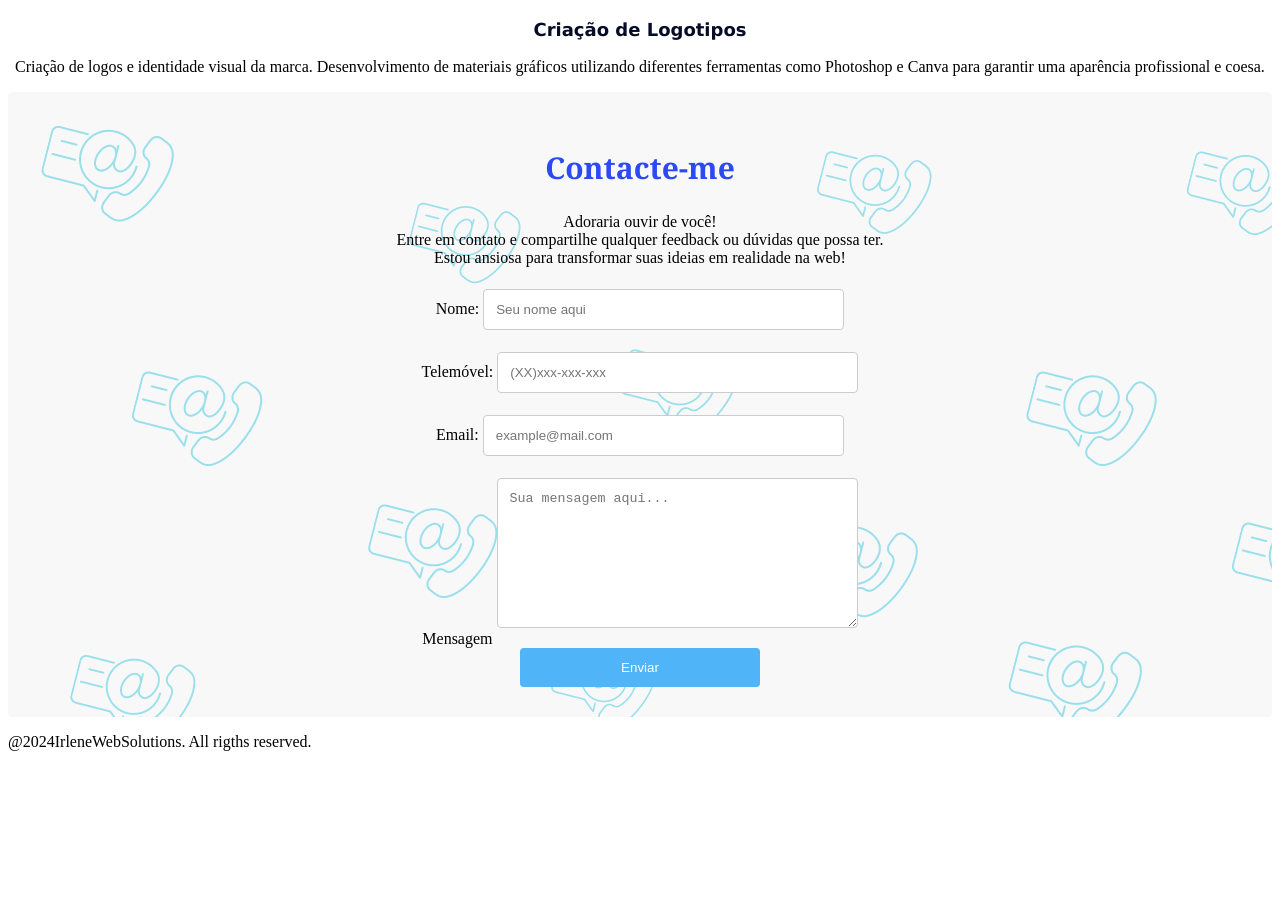
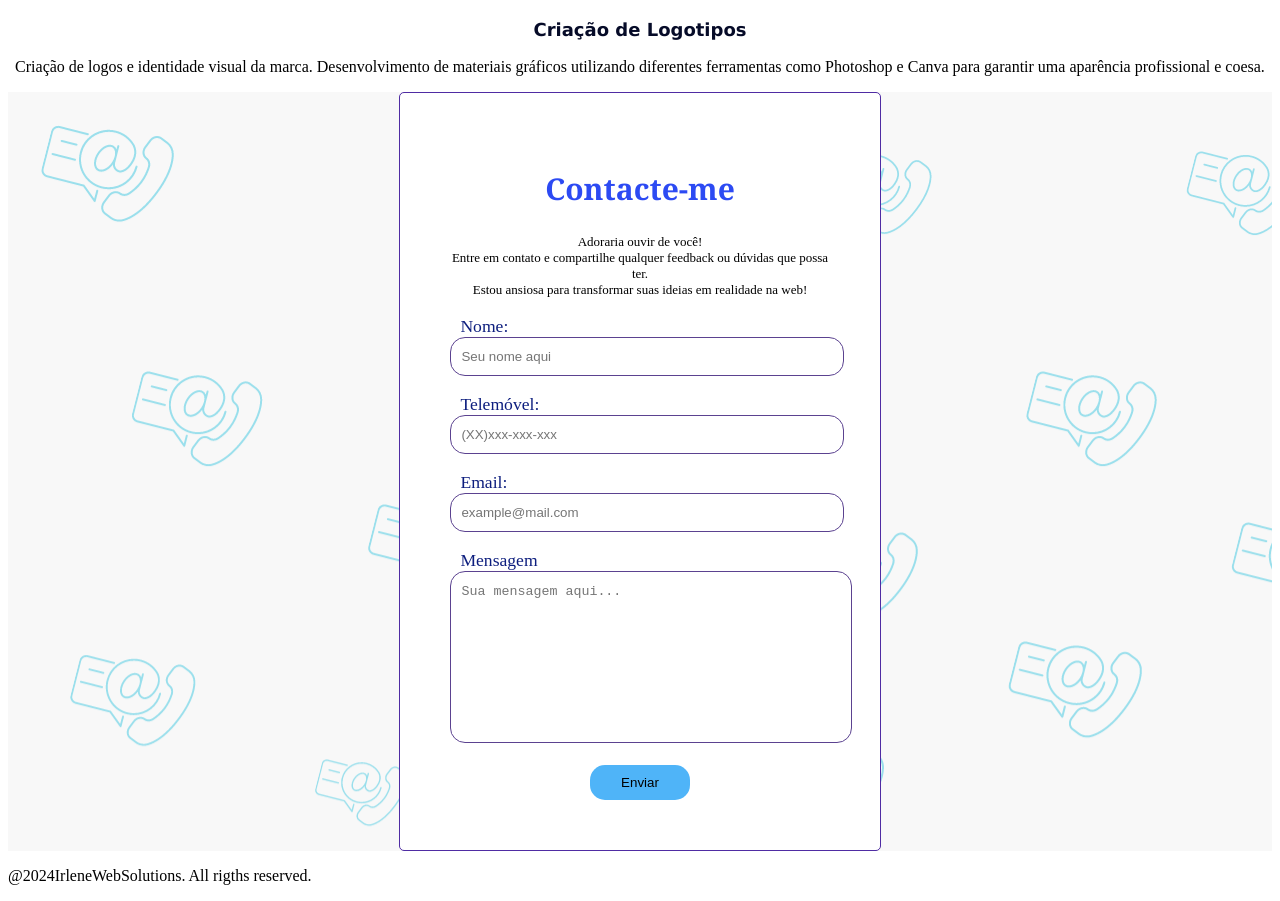
Before and after one commit to irlenegaliza/MyProfessionalPortfolio, a plain HTML site: page index.html in a window 1280 px wide. Shown: the part 2133-3034 px from the top of the page. Before the commit the page ends 2900 px from the top, so only its background shows below. Drawn offline with Linux system fonts and the light colour scheme.

Commit message:
ajustes no formulario finais. Concluído

```diff
--- a/estilo.css
+++ b/estilo.css
@@ -69,17 +69,170 @@ div.meus_projetos{
 
 /* Formulario de contato */
 
+div.formulario_contato{
+    width: 100%;
+    background-image: url("imagens/background_form.png");
+
+}
+
+.form_contato{
+    width: 30%;
+    padding: 50px;
+    border:1px solid #4f2ca3;
+    background-color: #ffffff;
+    border-radius: 5px;
+    display: block;
+    margin-left: auto; /* aqui */
+    margin-right: auto; /* e aqui */
+}
+
+.form_contato h2{
+    font-family: Georgia, 'Times New Roman', Times, serif;
+    font-size: 30px;
+    color:#2c4af3;
+    width: 100%;
+    text-align: center;
+}
+
+.form_contato p{
+    text-align: center;
+    width: 100%;
+    font-size: small;
+}
+
+.field{
+    width: 100%;
+    margin: 18px 0;
+}
+
+.field label {
+    padding-left: 10px;
+    font-size: 1.1em;
+    display: block;
+    width: 100%;
+    color: #0d1e7e;
+}
+
+
+input[type=text],
+input[type=email],
+textarea{
+    width: 100%;
+    padding-left: 10px;
+    height: 35px;
+    line-height: 35px;
+    border-radius: 15px;
+    border: 1px solid #5b4290;
+    outline: none;
+}
+
+textarea{
+    line-height: 20px;
+    padding: 10px;
+    height: 90px;
+    resize: none;
+}
+
+input[type=submit]{
+    display: block;
+    background-color:#4fb4f8;
+    height: 35px;
+    border: none;
+    outline: 0;
+    cursor: pointer;
+    width: 100px;
+    margin: 0 auto;
+    text-align: center;
+    border-radius: 15px;
+}
+
+
+input[type=submit]:hover {
+    background-color: #cf5adf;
+  }
+
+
+
+
+
+
+
+
+
+
+
+
+
+
+
+
+
+/*
 .form_contato{
     text-align: center;
     border-radius: 5px;
     background-image: url("imagens/background_form.png");
     padding: 30px;
+    border: 1px solid #4fb4f8;
+}
+
+.field{
+    width: 100%;
+    margin: 8px 0;
+}
+
+.field label{
+    padding-left: 10px;
+    font-size: 1.1em;
+    display: block;
+    width: 60%;
 }
 
 #text_form{
     text-align: center;
+    width: 100%;
+    font-size: medium;
 }
 
+
+input[type=text],
+input[type=email],
+textarea{
+    width: 50%;
+    padding-left: 10px;
+    height: 30px;
+    line-height: 30px;
+    border-radius: 15px;
+    border: 1px solid #ccc;
+    outline: none;
+}
+
+textarea{
+    line-height: 20px;
+    padding: 10px;
+    height: 90px;
+    resize: none;
+}
+
+input[type=submit]{
+    display: block;
+    background-color: #4fb4f8;
+    height: 35px;
+    border: none;
+    outline: 0;
+    cursor: pointer;
+    width: 100px;
+    margin: 0 auto;
+    text-align: center;
+    border-radius: 15px;
+}
+
+input[type=submit]:hover {
+    background-color: #cf5adf;
+  }*/
+
+/*------------------------------------*/
+/*
 input[type=text],textarea{
     width: 30%;
     padding: 12px;
@@ -89,6 +242,7 @@ input[type=text],textarea{
     margin-top: 6px;
     margin-bottom: 16px;
     resize: vertical;
+    width: 50%;
   }
 
   input[type=tel]{
@@ -100,6 +254,7 @@ input[type=text],textarea{
     margin-top: 6px;
     margin-bottom: 16px;
     resize: vertical;
+    width: 50%;
   }
 
   input[type=email]{
@@ -111,6 +266,7 @@ input[type=text],textarea{
     margin-top: 6px;
     margin-bottom: 16px;
     resize: vertical;
+    width: 50%;
   }
 
   input[type=submit] {
@@ -127,4 +283,4 @@ input[type=text],textarea{
 
 input[type=submit]:hover {
     background-color: #0d3b55;
-  }
+  }/*
--- a/index.html
+++ b/index.html
@@ -60,35 +60,35 @@
     </div>
 
     <!--Formulario de Contato-->
-    <div>
+    <div class="formulario_contato">
         <form class="form_contato" method="post">
             <div>
-                <h2 >Contacte-me</h2>
-                <p id="text_form">Adoraria ouvir de você! <br> Entre em contato e
+                <h2>Contacte-me</h2>
+                <p id="text_form">Adoraria ouvir de você!<br>Entre em contato e
                 compartilhe qualquer feedback ou dúvidas que possa ter. <br>
                 Estou ansiosa para transformar suas ideias em realidade na web!
                 </p>
             </div>
 
-            <div>
+            <div class="field">
                 <label for="nome">Nome: </label>
                 <input type="text" id="nome_id" placeholder="Seu nome aqui" required="required" name="nome"/>
                 <br>
             </div>
 
-            <div>
+            <div class="field">
                 <label for="telefone">Telemóvel: </label>
                 <input type="text" id="fone_id" placeholder="(XX)xxx-xxx-xxx" name="telefone"/>
                 <br>
             </div>
 
-            <div>
+            <div class="field">
                 <label for="email">Email:</label>
                 <input type="email" id="email_id" placeholder="example@mail.com" required="required" name="email" />
                 <br>
             </div>
 
-            <div>
+            <div class="field">
                 <label for="mensagem">Mensagem</label>
                 <textarea name="mensagem" id="mensagem" placeholder="Sua mensagem aqui..." style="height:150px"></textarea>
                 <br>
```
